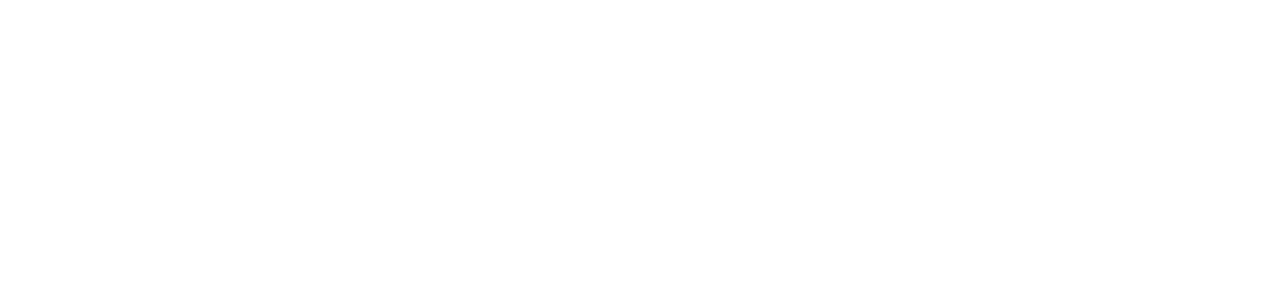
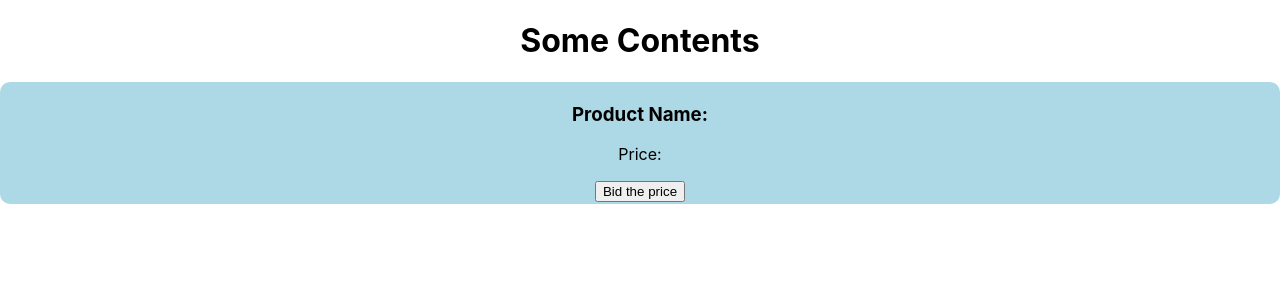
Before and after one commit to JuwelShaikh/create-react-recap, a React (Create React App) app: page / in a window 1280 px wide. Shown: the top 300 px of the page. Built offline with nearby package versions, Linux system fonts and the light colour scheme.

Commit message:
style added

```diff
--- a/src/Components/Contents.js
+++ b/src/Components/Contents.js
@@ -1,9 +1,21 @@
 import React from 'react';
 
 const Contents = () => {
+    const contentStyle = {
+        backgroundColor: 'lightblue',
+        padding: '2px',
+        borderRadius: '10px'
+
+
+    }
     return (
         <div>
-
+            <h1>Some Contents</h1>
+            <div style={contentStyle}>
+                <h3>Product Name:</h3>
+                <p>Price:</p>
+                <button>Bid the price</button>
+            </div>
         </div>
     );
 };
```
